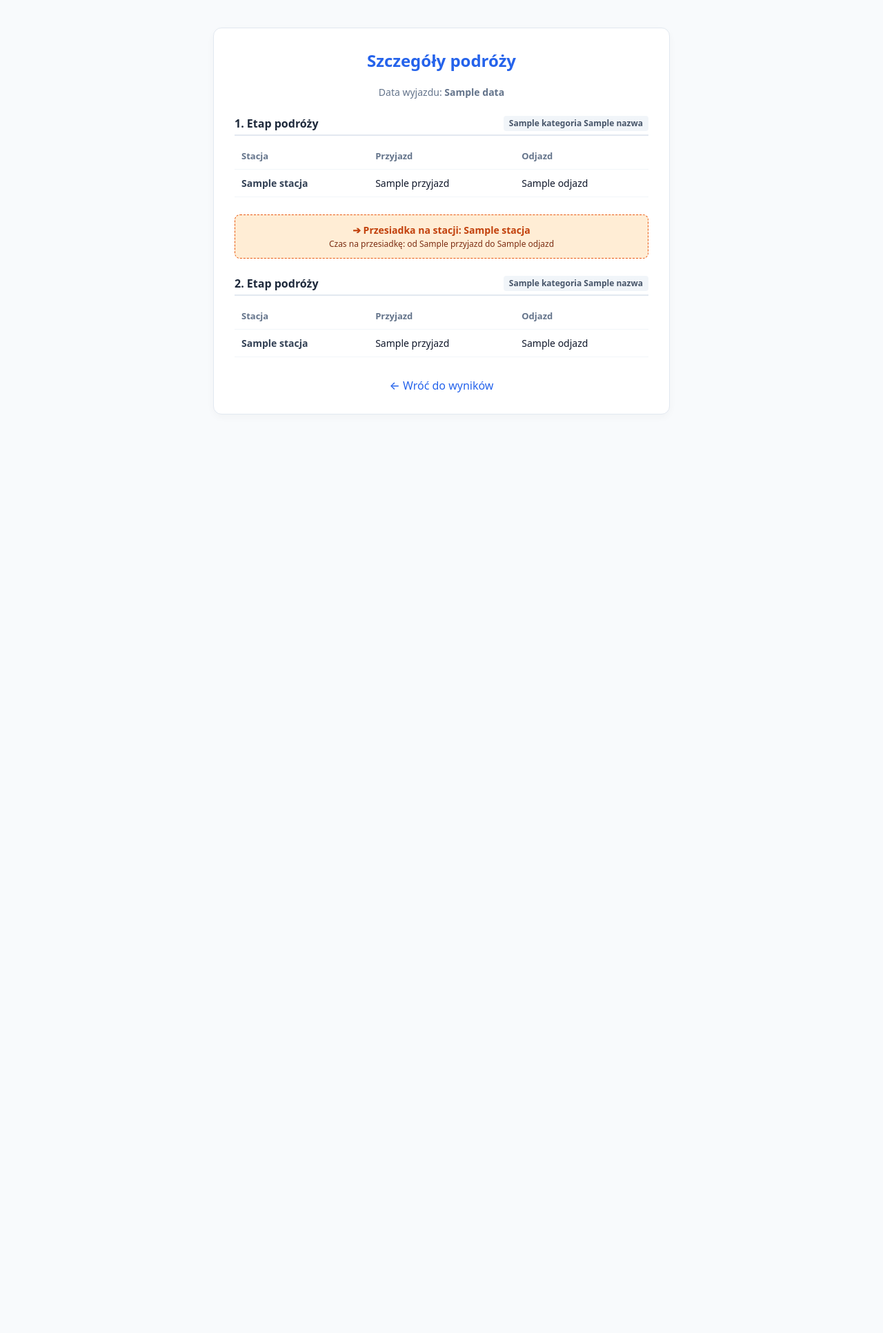
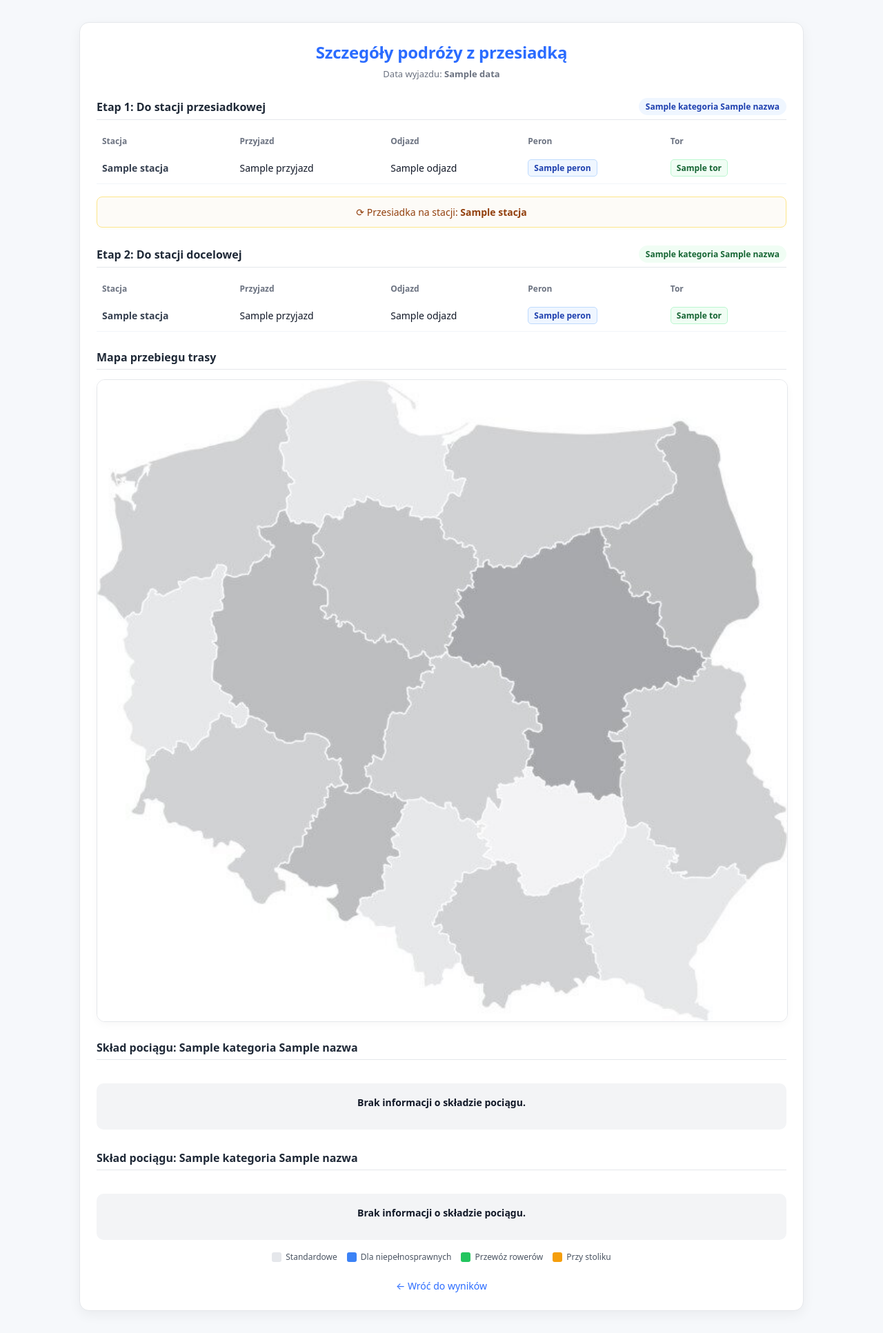
Before and after one commit to antonip18/TrainTimetable, a Flask app: template templates/szczegoly_transfer.html in a window 1280 px wide. Shown: the whole page at 69% size. Before the commit the page ends 601 px from the top, so only its background shows below. Run offline with Flask 3, Linux system fonts and the light colour scheme; the template is opened without the code that fills it: most values are stand-ins (such as "Sample title", 1, 10 or a date in 2020); parts of the project's set-up code (start-up, migrations or seed data) failed here and were passed over.

Commit message:
Zrobiłem to samo, co w poprzednim commitcie tylko dla tras przesiadkowych - z 1 przesiadką.

```diff
--- a/static/css/style.css
+++ b/static/css/style.css
@@ -307,3 +307,15 @@ h2 {
     r: 2.5;
     fill: var(--accent);
 }
+
+.transfer-alert {
+    background: #fdfbf7;
+    border: 1px solid #fde68a;
+    color: #92400e;
+    padding: 12px 16px;
+    border-radius: 8px;
+    text-align: center;
+    font-size: 14px;
+    margin-bottom: 24px;
+    box-shadow: 0 2px 4px rgba(0,0,0,0.02);
+}
--- /dev/null
+++ b/static/js/train_transfer.js
@@ -0,0 +1,169 @@
+function renderWagon(wagon, gridId, titleId) {
+    const grid = document.getElementById(gridId);
+    const title = document.getElementById(titleId);
+
+    title.textContent = `Wagon nr ${wagon.id_wagonu} - ${wagon.nazwa}`;
+
+    grid.style.gridTemplateColumns = `repeat(${wagon.liczba_rzedow}, 40px)`;
+    grid.style.gridTemplateRows = `repeat(${wagon.liczba_kolumn}, 40px)`;
+    grid.innerHTML = '';
+
+    wagon.elementy.forEach(el => {
+        const div = document.createElement('div');
+        div.className = 'grid-item static-element';
+        div.textContent = el.nazwa;
+        div.style.gridRow = `${el.k_od} / ${el.k_do + 1}`;
+        div.style.gridColumn = `${el.r_od} / ${el.r_do + 1}`;
+        grid.appendChild(div);
+    });
+
+    wagon.miejsca.forEach(m => {
+        const div = document.createElement('div');
+        div.className = 'grid-item seat';
+        if (m.prm) div.classList.add('prm');
+        if (m.rower) div.classList.add('bike');
+        if (m.stolik) div.classList.add('table');
+
+        let arrow = m.przod === true ? " →" : m.przod === false ? " ←" : "";
+        div.textContent = m.numer + arrow;
+        div.title = `Miejsce: ${m.numer}\nRząd: ${m.rzad}, Kolumna: ${m.kol}`;
+
+        div.style.gridRow = `${m.kol} / ${m.kol + 1}`;
+        div.style.gridColumn = `${m.rzad} / ${m.rzad + 1}`;
+        grid.appendChild(div);
+    });
+}
+
+function initTrainInstance(bridgeId, tabsId, gridId, titleId) {
+    const bridgeElement = document.getElementById(bridgeId);
+    const tabsContainer = document.getElementById(tabsId);
+    if (!bridgeElement || !tabsContainer) return;
+
+    const rawData = bridgeElement.getAttribute('data-wagony');
+    const trainData = rawData ? JSON.parse(rawData) : null;
+
+    if (!trainData || trainData.length === 0) {
+        document.getElementById(titleId).textContent = "Brak informacji o składzie pociągu.";
+        document.getElementById(gridId).style.display = 'none';
+        return;
+    }
+
+    trainData.forEach((wagon, index) => {
+        const btn = document.createElement('button');
+        btn.className = `wagon-tab ${index === 0 ? 'active' : ''}`;
+        btn.textContent = `Wagon ${wagon.id_wagonu}`;
+        btn.onclick = () => {
+            tabsContainer.querySelectorAll('.wagon-tab').forEach(b => b.classList.remove('active'));
+            btn.classList.add('active');
+            renderWagon(wagon, gridId, titleId);
+        };
+        tabsContainer.appendChild(btn);
+    });
+
+    renderWagon(trainData[0], gridId, titleId);
+}
+
+const POLAND_BOUNDS = {
+    north: 54.90,
+    south: 49.00,
+    west: 14.12,
+    east: 24.15
+};
+
+const globalTooltip = document.createElement('div');
+globalTooltip.className = 'custom-tooltip';
+document.body.appendChild(globalTooltip);
+
+function showTooltip(e, content) {
+    globalTooltip.innerHTML = content;
+    globalTooltip.style.display = 'block';
+    moveTooltip(e);
+}
+
+function moveTooltip(e) {
+    globalTooltip.style.left = (e.pageX + 15) + 'px';
+    globalTooltip.style.top = (e.pageY + 15) + 'px';
+}
+
+function hideTooltip() {
+    globalTooltip.style.display = 'none';
+}
+
+function getMapCoords(lat, lon) {
+    const x = ((lon - POLAND_BOUNDS.west) / (POLAND_BOUNDS.east - POLAND_BOUNDS.west)) * 100;
+    const y = ((POLAND_BOUNDS.north - lat) / (POLAND_BOUNDS.north - POLAND_BOUNDS.south)) * 100;
+    return { x, y };
+}
+
+function drawRoute(svg, stops, color) {
+    if (!stops || stops.length === 0) return;
+    let pathD = "";
+
+    stops.forEach((stop, index) => {
+        if (!stop.lat || !stop.lon) return;
+        const coords = getMapCoords(stop.lat, stop.lon);
+
+        if (index === 0) {
+            pathD += `M ${coords.x} ${coords.y}`;
+        } else {
+            pathD += ` L ${coords.x} ${coords.y}`;
+        }
+
+        if (coords.x >= 0 && coords.x <= 100 && coords.y >= 0 && coords.y <= 100) {
+            const circle = document.createElementNS('http://www.w3.org/2000/svg', 'circle');
+            circle.setAttribute('cx', coords.x);
+            circle.setAttribute('cy', coords.y);
+            circle.setAttribute('r', '0.6');
+            circle.setAttribute('fill', color);
+            circle.setAttribute('stroke', '#ffffff');
+            circle.setAttribute('stroke-width', '0.1');
+            circle.setAttribute('class', 'map-marker');
+
+            const htmlContent = `<strong>${stop.stacja}</strong>`;
+            circle.addEventListener('mousemove', (e) => showTooltip(e, htmlContent));
+            circle.addEventListener('mouseleave', hideTooltip);
+
+            svg.appendChild(circle);
+        }
+    });
+
+    if (pathD) {
+        const path = document.createElementNS('http://www.w3.org/2000/svg', 'path');
+        path.setAttribute('d', pathD);
+        path.setAttribute('fill', 'none');
+        path.setAttribute('stroke', color);
+        path.setAttribute('stroke-width', '0.4');
+        path.setAttribute('stroke-dasharray', '1, 0.5');
+        svg.insertBefore(path, svg.firstChild);
+    }
+}
+
+function initTransferMap() {
+    const mapContainer = document.getElementById('map-container-transfer');
+    if (!mapContainer) {
+        console.error("Brak elementu map-container-transfer!");
+        return;
+    }
+
+    const stops1 = JSON.parse(mapContainer.getAttribute('data-stops-1'));
+    const stops2 = JSON.parse(mapContainer.getAttribute('data-stops-2'));
+    const svg = document.getElementById('map-svg');
+
+    console.log("Dane trasy 1:", stops1);
+    console.log("Dane trasy 2:", stops2);
+
+    drawRoute(svg, stops1, '#2b6cff');
+    drawRoute(svg, stops2, '#22c55e');
+
+    document.querySelectorAll('.station-row').forEach(row => {
+        const stacja = row.getAttribute('data-stacja');
+        row.addEventListener('mousemove', (e) => showTooltip(e, `<strong>${stacja}</strong>`));
+        row.addEventListener('mouseleave', hideTooltip);
+    });
+}
+
+document.addEventListener('DOMContentLoaded', () => {
+    initTrainInstance('wagon-data-bridge-1', 'wagon-tabs-1', 'wagon-grid-1', 'wagon-title-1');
+    initTrainInstance('wagon-data-bridge-2', 'wagon-tabs-2', 'wagon-grid-2', 'wagon-title-2');
+    initTransferMap();
+});
--- a/templates/szczegoly_transfer.html
+++ b/templates/szczegoly_transfer.html
@@ -3,84 +3,103 @@
 <head>
     <meta charset="UTF-8">
     <title>Szczegóły połączenia z przesiadką</title>
-    <style>
-        :root { --primary: #2563eb; --bg: #f8fafc; --text: #0f172a; --card: #ffffff; --border: #e2e8f0; --accent: #ea580c; }
-        body { font-family: system-ui, -apple-system, sans-serif; background-color: var(--bg); color: var(--text); margin: 0; padding: 40px 20px; display: flex; flex-direction: column; align-items: center; }
-        .details-container { width: 100%; max-width: 600px; background: var(--card); border: 1px solid var(--border); border-radius: 12px; padding: 30px; box-shadow: 0 4px 12px rgba(0,0,0,0.03); }
-        h2 { margin-top: 0; color: var(--primary); text-align: center; }
-        .date-sub { text-align: center; color: #64748b; margin-bottom: 25px; font-size: 14px; }
-        .segment-title { font-size: 16px; font-weight: 700; color: #1e293b; margin: 20px 0 10px 0; padding-bottom: 5px; border-bottom: 2px solid var(--border); display: flex; justify-content: space-between; }
-        .train-tag { font-size: 12px; background: #f1f5f9; padding: 2px 8px; border-radius: 4px; color: #475569; }
-        .timetable { width: 100%; border-collapse: collapse; margin-bottom: 20px; }
-        .timetable th, .timetable td { padding: 10px; text-align: left; border-bottom: 1px solid #f1f5f9; }
-        .timetable th { color: #64748b; font-size: 13px; font-weight: 600; }
-        .timetable td { font-size: 14px; }
-        .station-name { font-weight: 600; color: #334155; }
-        .transfer-alert { background: #ffedd5; border: 1px dashed var(--accent); padding: 12px; border-radius: 8px; color: #c2410c; text-align: center; font-size: 14px; font-weight: 600; margin: 25px 0; }
-        .back-btn { display: block; text-align: center; margin-top: 30px; color: var(--primary); text-decoration: none; font-weight: 500; }
-    </style>
+    <link rel="stylesheet" href="{{ url_for('static', filename='css/style.css') }}">
 </head>
 <body>
     <div class="details-container">
-        <h2>Szczegóły podróży</h2>
+        <h2>Szczegóły podróży z przesiadką</h2>
         <div class="date-sub">Data wyjazdu: <strong>{{ data }}</strong></div>
 
         <div class="segment-title">
-            <span>1. Etap podróży</span>
-            <span class="train-tag">{{ pociag1.kategoria }} {{ pociag1.nazwa }}</span>
+            <span>Etap 1: Do stacji przesiadkowej</span>
+            <span class="train-tag" style="background: #eff6ff; color: #1e40af;">{{ pociag1.kategoria }} {{ pociag1.nazwa }}</span>
         </div>
+
         <table class="timetable">
             <thead>
                 <tr>
-                    <th>Stacja</th>
-                    <th>Przyjazd</th>
-                    <th>Odjazd</th>
+                    <th>Stacja</th><th>Przyjazd</th><th>Odjazd</th><th>Peron</th><th>Tor</th>
                 </tr>
             </thead>
             <tbody>
                 {% for stop in h1 %}
-                <tr>
+                <tr class="station-row" data-stacja="{{ stop.stacja }}">
                     <td class="station-name">{{ stop.stacja }}</td>
                     <td>{{ stop.przyjazd }}</td>
                     <td>{{ stop.odjazd }}</td>
+                    <td><span class="platform-tag">{{ stop.peron }}</span></td>
+                    <td><span class="track-tag">{{ stop.tor }}</span></td>
                 </tr>
                 {% endfor %}
             </tbody>
         </table>
 
-        {% if h1 and h2 %}
         <div class="transfer-alert">
-            ➔ Przesiadka na stacji: {{ h1[-1].stacja }} <br>
-            <span style="font-size: 12px; font-weight: normal; color: #7c2d12;">
-                Czas na przesiadkę: od {{ h1[-1].przyjazd }} do {{ h2[0].odjazd }}
-            </span>
+            ⟳ Przesiadka na stacji: <strong>{{ h1[-1].stacja }}</strong>
         </div>
-        {% endif %}
 
         <div class="segment-title">
-            <span>2. Etap podróży</span>
-            <span class="train-tag">{{ pociag2.kategoria }} {{ pociag2.nazwa }}</span>
+            <span>Etap 2: Do stacji docelowej</span>
+            <span class="train-tag" style="background: #f0fdf4; color: #166534;">{{ pociag2.kategoria }} {{ pociag2.nazwa }}</span>
         </div>
+
         <table class="timetable">
             <thead>
                 <tr>
-                    <th>Stacja</th>
-                    <th>Przyjazd</th>
-                    <th>Odjazd</th>
+                    <th>Stacja</th><th>Przyjazd</th><th>Odjazd</th><th>Peron</th><th>Tor</th>
                 </tr>
             </thead>
             <tbody>
                 {% for stop in h2 %}
-                <tr>
+                <tr class="station-row" data-stacja="{{ stop.stacja }}">
                     <td class="station-name">{{ stop.stacja }}</td>
                     <td>{{ stop.przyjazd }}</td>
                     <td>{{ stop.odjazd }}</td>
+                    <td><span class="platform-tag">{{ stop.peron }}</span></td>
+                    <td><span class="track-tag">{{ stop.tor }}</span></td>
                 </tr>
                 {% endfor %}
             </tbody>
         </table>
 
+        <div class="segment-title">
+            <span>Mapa przebiegu trasy</span>
+        </div>
+        <div class="map-container" id="map-container-transfer"
+             data-stops-1="{{ h1 | tojson | forceescape }}"
+             data-stops-2="{{ h2 | tojson | forceescape }}">
+            <img src="{{ url_for('static', filename='mapa_polski.png') }}" alt="Mapa Polski" class="map-image">
+            <svg class="map-overlay" id="map-svg" viewBox="0 0 100 100" preserveAspectRatio="none"></svg>
+        </div>
+
+        <div class="segment-title">
+            <span>Skład pociągu: {{ pociag1.kategoria }} {{ pociag1.nazwa }}</span>
+        </div>
+        <div class="wagon-tabs" id="wagon-tabs-1"></div>
+        <div class="wagon-wrapper" id="wagon-data-bridge-1" data-wagony="{{ wagony_json1 | tojson | forceescape }}">
+            <div class="wagon-title" id="wagon-title-1">Wybierz wagon...</div>
+            <div class="wagon-grid" id="wagon-grid-1"></div>
+        </div>
+
+        <div class="segment-title" style="margin-top: 30px;">
+            <span>Skład pociągu: {{ pociag2.kategoria }} {{ pociag2.nazwa }}</span>
+        </div>
+        <div class="wagon-tabs" id="wagon-tabs-2"></div>
+        <div class="wagon-wrapper" id="wagon-data-bridge-2" data-wagony="{{ wagony_json2 | tojson | forceescape }}">
+            <div class="wagon-title" id="wagon-title-2">Wybierz wagon...</div>
+            <div class="wagon-grid" id="wagon-grid-2"></div>
+        </div>
+
+        <div class="legend">
+            <div class="legend-item"><div class="legend-box" style="background: var(--seat);"></div> Standardowe</div>
+            <div class="legend-item"><div class="legend-box" style="background: var(--prm);"></div> Dla niepełnosprawnych</div>
+            <div class="legend-item"><div class="legend-box" style="background: var(--bike);"></div> Przewóz rowerów</div>
+            <div class="legend-item"><div class="legend-box" style="background: var(--table);"></div> Przy stoliku</div>
+        </div>
+
         <a href="javascript:history.back()" class="back-btn">← Wróć do wyników</a>
     </div>
+
+    <script src="{{ url_for('static', filename='js/train_transfer.js') }}"></script>
 </body>
 </html>
```
Also changed, not shown: routes.py (+38 -8 lines).
